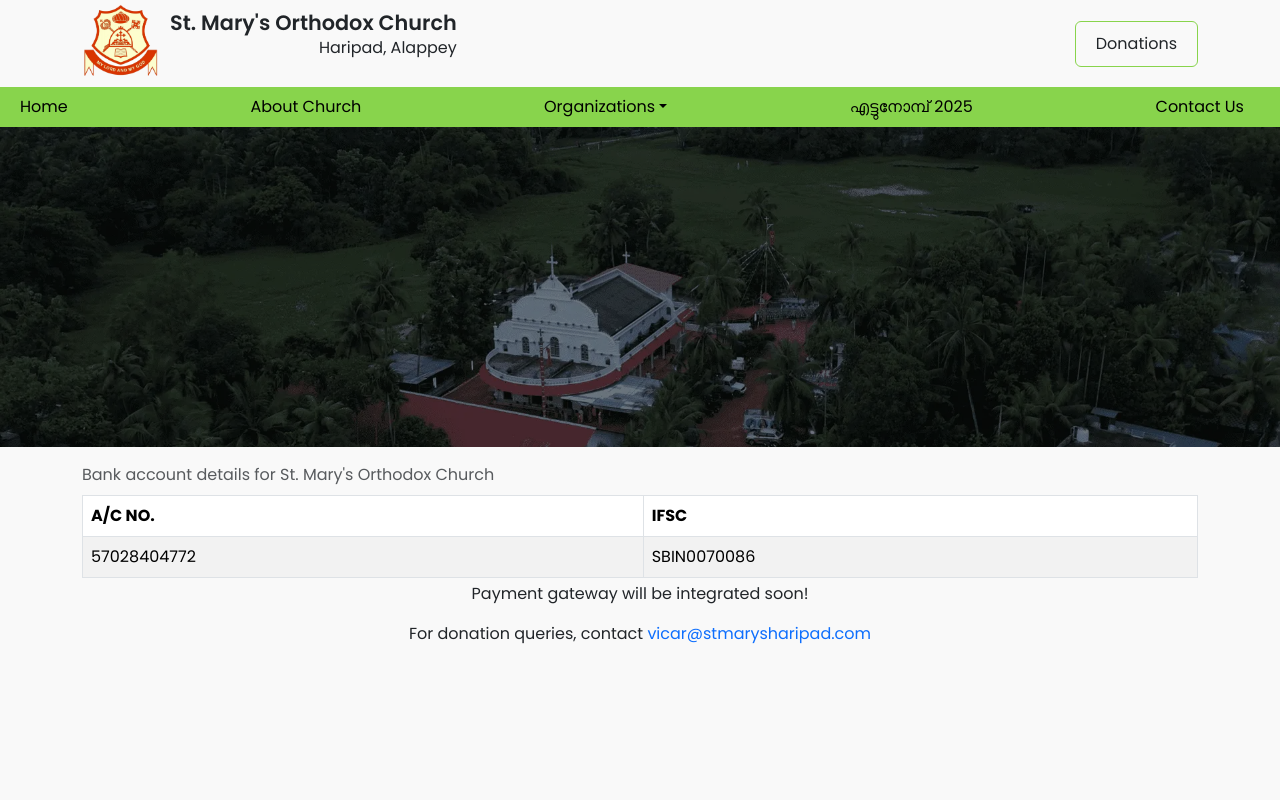
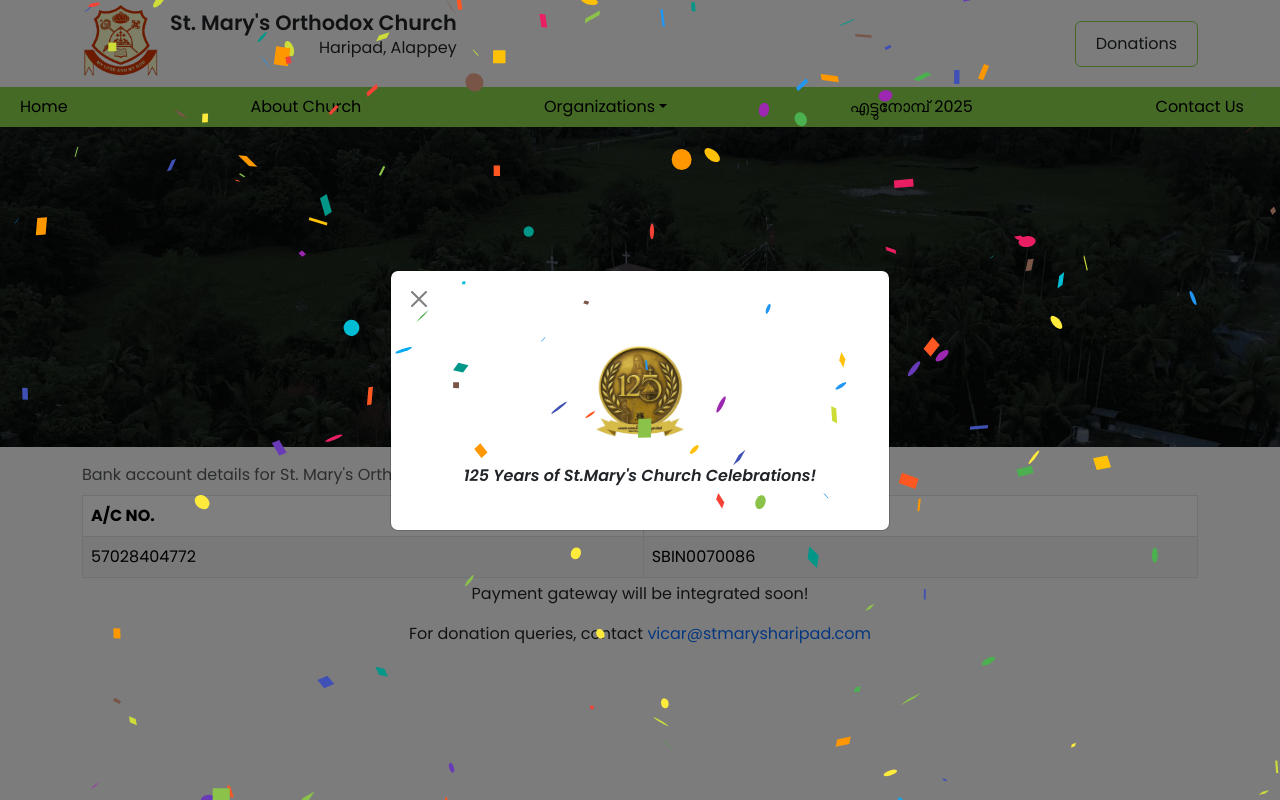
Before and after one commit to st-marys-church-haripad/website-front_end, a React (Vite) app: page /donate in a window 1280 px wide. Built offline with nearby package versions, Linux system fonts and the light colour scheme; a web font is replaced by a local one.

Commit message:
125 years celebration popup setup

```diff
--- a/package.json
+++ b/package.json
@@ -14,6 +14,7 @@
     "bootstrap": "^5.3.7",
     "node": "^22.17.0",
     "react": "^19.1.0",
+    "react-confetti": "^6.4.0",
     "react-dom": "^19.1.0",
     "react-helmet": "^6.1.0",
     "react-pageflip": "^2.0.3",
--- a/src/App.jsx
+++ b/src/App.jsx
@@ -3,10 +3,12 @@
 import '@/styles/App.css'
 import LoaderComponent from './components/shared/LoaderComponent'
 import Routers from './routes/Routers';
+import PopupCelebrations from './components/shared/PopupCelebrations';
 
 function App() {
   const [loader, setLoader] = useState(true)
   const location = useLocation();
+  const [showCelebration, setShowCelebration] = useState(false);
 
   useEffect(() => {
     setLoader(true);
@@ -18,9 +20,18 @@
     };
   }, [location]);
 
+  useEffect(() => {
+     const alreadyShown = sessionStorage.getItem("celebrationShown");
+    if (!alreadyShown) {
+      sessionStorage.setItem("celebrationShown", "true");
+      setShowCelebration(true);
+    }
+  }, []);
+
   return (
     <>
-    { loader ? <LoaderComponent /> :  <Routers /> }
+      {showCelebration && <PopupCelebrations />}
+      { loader ? <LoaderComponent /> :  <Routers /> }
     </>
   );
 }
--- a/src/assets/asset.js
+++ b/src/assets/asset.js
@@ -26,6 +26,7 @@
 import poster_main_1 from '@/assets/ettuNomb/poster_main_1.webp'
 import poster_main_2 from '@/assets/ettuNomb/poster_main_2.webp'
 import kodimarem_next from '@/assets/ettuNomb/kodimarem_next.webp'
+import jubilee from '@/assets/images/rajathajubilee.png'
 
 export {
     logo,
@@ -55,5 +56,6 @@
     ancy_satheesh,
     poster_main_1,
     poster_main_2,
-    kodimarem_next
+    kodimarem_next,
+    jubilee
 }
--- a/src/components/shared/NoRouteFound.jsx
+++ b/src/components/shared/NoRouteFound.jsx
@@ -5,7 +5,7 @@
           <p className="text-green">
             <i className="fa-solid fa-ban fa-2x"></i>
           </p>
-          <p className="notFound">404 error,<br />
+          <p className="fs-16">404 error,<br />
             The request page doesn't exist!!!....
           </p>
       </div>
--- /dev/null
+++ b/src/components/shared/PopupCelebrations.jsx
@@ -0,0 +1,59 @@
+import { jubilee } from '@/assets/asset'
+import React, { useEffect, useState } from 'react'
+import Confetti from 'react-confetti'
+
+const PopupCelebrations = () => {
+  const [size, setSize] = useState({ width: 0, height: 0 });
+  const [visible, setVisible] = useState(true);
+  useEffect(() => {
+    const updateSize = () => {
+      if (typeof window !== 'undefined') {
+        setSize({ width: window.innerWidth, height: window.innerHeight })
+      }
+    }
+    updateSize()
+    window.addEventListener('resize', updateSize)
+    return () => window.removeEventListener('resize', updateSize)
+  }, [])
+
+  if (!size.width || !size.height) return null
+
+  return (
+    <>
+        <div
+            className={`modal fade ${visible ? 'show d-block' : 'd-none'}`}
+            style={{ display: 'block', backgroundColor: 'rgba(0,0,0,0.5)' }}
+            aria-modal="true"
+            role="dialog"
+        >
+            <Confetti width={size.width} height={size.height} numberOfPieces={500} tweenDuration={6000} recycle={false} />
+            <div className="modal-dialog modal-dialog-centered">
+            <div className="modal-content">
+                <div className="modal-body">
+                    <button type="button" className="btn-close" onClick={() => setVisible(false)} />
+                    <div className="d-flex justify-content-center align-items-center flex-column" style={{ minHeight: '200px' }}>
+                        <img
+                            src={jubilee}
+                            className="img-fluid"
+                            loading='lazy'
+                            alt="125 Years Celebrations"
+                            style={{
+                            transition: 'filter 0.6s ease',
+                            display: 'block',
+                            width: '20%',
+                            height: '20%',
+                            objectFit: 'cover',
+                            marginBottom: '10px',
+                            }}
+                        />
+                       <p className="fw-600 text-center"><i>125 Years of St.Mary's Church Celebrations!</i></p>
+                    </div>
+                </div>
+            </div>
+            </div>
+        </div>
+    </>
+  )
+}
+
+export default PopupCelebrations
--- a/src/pages/About.jsx
+++ b/src/pages/About.jsx
@@ -247,7 +247,7 @@
           <h3 className="fs-14 mt-2">Perunnal convener</h3>
           <hr />
           <div className="row gap-3 mb-3 justify-content-center">
-            <MemberCard user={{ name: "Sri. Regi Easso", prof_img: "", desig: "", number: "", address: "" }} />
+            <MemberCard user={{ name: "Sri. Regi Easso", prof_img: "", desig: "", number: "", address: "Ambakkattu Vadakkathil" }} />
           </div>
         </div>
       </div>
--- a/src/styles/App.css
+++ b/src/styles/App.css
@@ -42,11 +42,6 @@
     flex-direction: column;
 }
 
-.notFound {
-    font-size: 1.9rem;
-    font-weight: 600;
-}
-
 /* Banner Video */
 .video-img-container {
     position: relative;
```
Also changed, not shown: src/assets/images/rajathajubilee.png (added), 1 other file (tests, documents, lock files or other folders).
